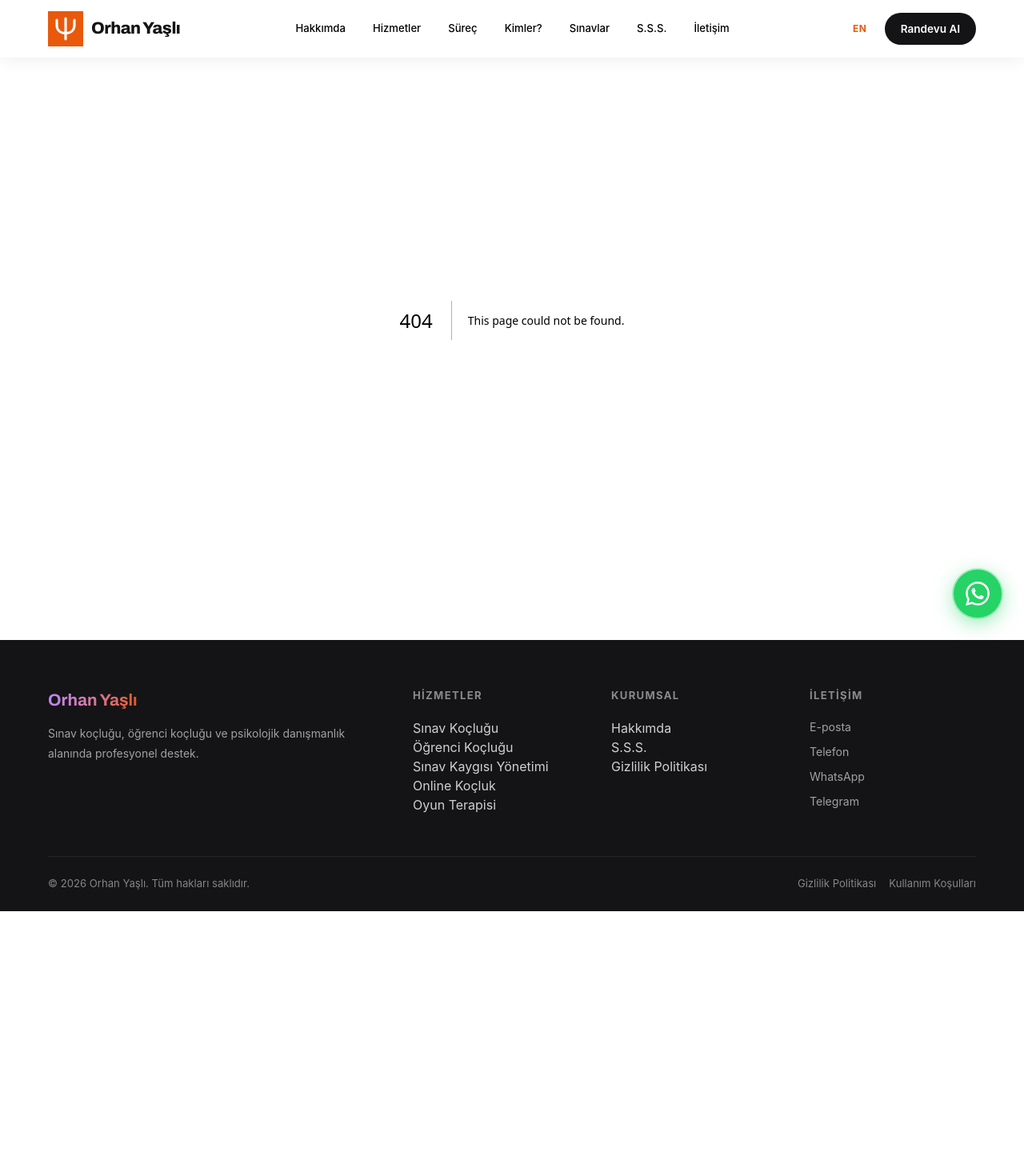
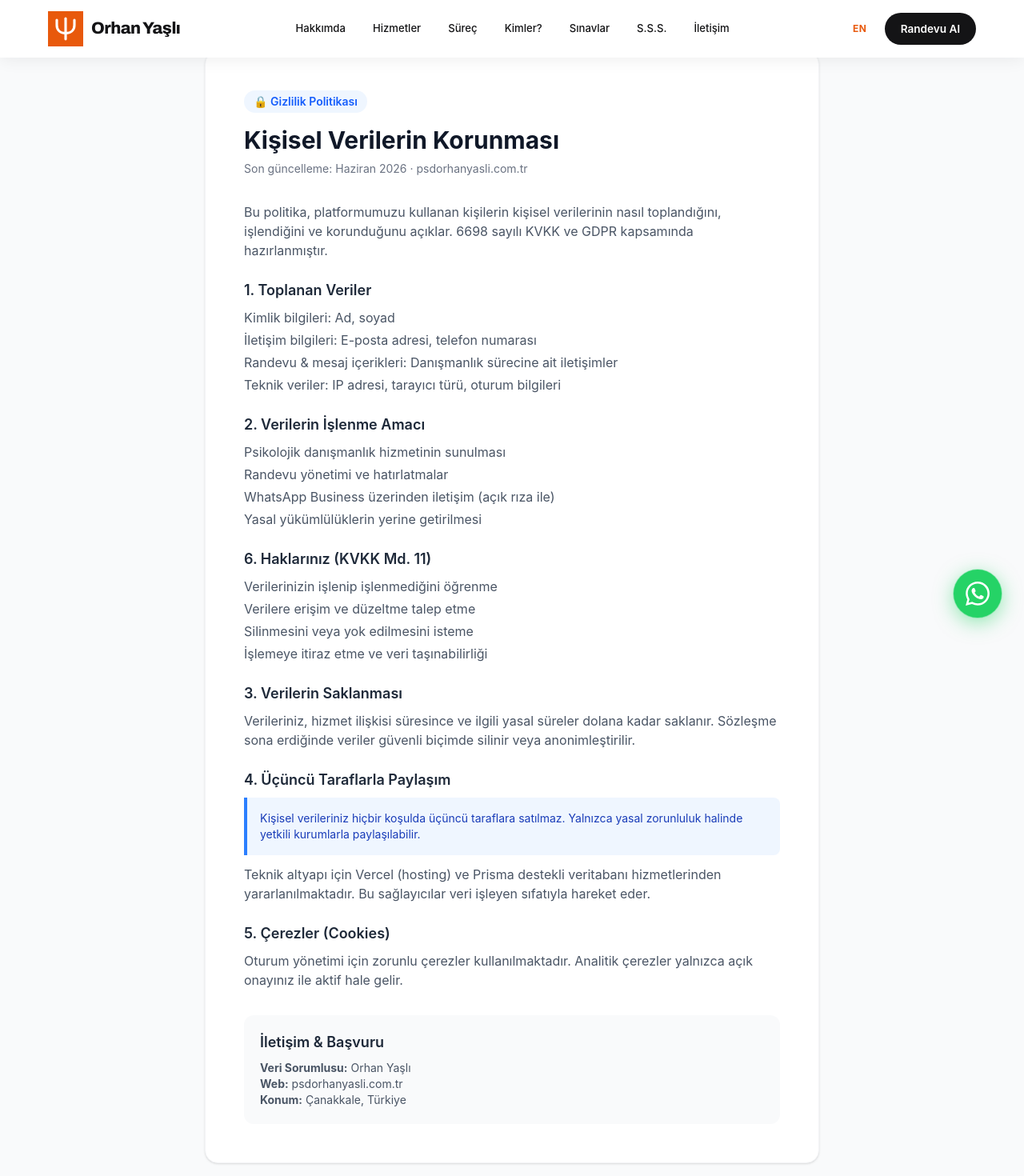
Before and after one commit to Orhany23/danismanlik-kocluk-site, a Next.js app: page /gizlilik in a window 1280 px wide. Before the commit this address had no page. Shown: the top 1470 px of the page at 80% size. Before the commit the page ends 1139 px from the top, so only its background shows below. Built offline with nearby package versions, Linux system fonts and the light colour scheme; a web font is replaced by a local one.

Commit message:
feat: gizlilik politikası sayfası eklendi

```diff
--- /dev/null
+++ b/src/app/gizlilik/page.tsx
@@ -0,0 +1,111 @@
+export const metadata = {
+  title: "Gizlilik Politikası | Orhan Yaşlı",
+  description: "Kişisel verilerin korunması hakkında bilgi edinin. KVKK kapsamında gizlilik politikamız.",
+  alternates: { canonical: "/gizlilik" },
+};
+
+export default function GizlilikPage() {
+  return (
+    <div className="min-h-screen bg-gray-50 py-16 px-4">
+      <div className="max-w-3xl mx-auto">
+        <div className="bg-white rounded-2xl shadow-sm border border-gray-100 p-8 md:p-12">
+          <span className="inline-block bg-blue-50 text-blue-600 text-sm font-semibold px-3 py-1 rounded-full mb-4">
+            🔒 Gizlilik Politikası
+          </span>
+          <h1 className="text-3xl font-bold text-gray-900 mb-2">
+            Kişisel Verilerin Korunması
+          </h1>
+          <p className="text-gray-500 text-sm mb-8">
+            Son güncelleme: Haziran 2026 · psdorhanyasli.com.tr
+          </p>
+
+          <p className="text-gray-600 mb-6">
+            Bu politika, platformumuzu kullanan kişilerin kişisel verilerinin nasıl toplandığını,
+            işlendiğini ve korunduğunu açıklar. 6698 sayılı KVKK ve GDPR kapsamında hazırlanmıştır.
+          </p>
+
+          {[
+            {
+              title: "1. Toplanan Veriler",
+              items: [
+                "Kimlik bilgileri: Ad, soyad",
+                "İletişim bilgileri: E-posta adresi, telefon numarası",
+                "Randevu & mesaj içerikleri: Danışmanlık sürecine ait iletişimler",
+                "Teknik veriler: IP adresi, tarayıcı türü, oturum bilgileri",
+              ],
+            },
+            {
+              title: "2. Verilerin İşlenme Amacı",
+              items: [
+                "Psikolojik danışmanlık hizmetinin sunulması",
+                "Randevu yönetimi ve hatırlatmalar",
+                "WhatsApp Business üzerinden iletişim (açık rıza ile)",
+                "Yasal yükümlülüklerin yerine getirilmesi",
+              ],
+            },
+            {
+              title: "6. Haklarınız (KVKK Md. 11)",
+              items: [
+                "Verilerinizin işlenip işlenmediğini öğrenme",
+                "Verilere erişim ve düzeltme talep etme",
+                "Silinmesini veya yok edilmesini isteme",
+                "İşlemeye itiraz etme ve veri taşınabilirliği",
+              ],
+            },
+          ].map((section) => (
+            <div key={section.title} className="mb-6">
+              <h2 className="text-lg font-semibold text-gray-800 mb-2">{section.title}</h2>
+              <ul className="list-disc list-inside space-y-1 text-gray-600">
+                {section.items.map((item) => (
+                  <li key={item}>{item}</li>
+                ))}
+              </ul>
+            </div>
+          ))}
+
+          <div className="mb-6">
+            <h2 className="text-lg font-semibold text-gray-800 mb-2">3. Verilerin Saklanması</h2>
+            <p className="text-gray-600">
+              Verileriniz, hizmet ilişkisi süresince ve ilgili yasal süreler dolana kadar saklanır.
+              Sözleşme sona erdiğinde veriler güvenli biçimde silinir veya anonimleştirilir.
+            </p>
+          </div>
+
+          <div className="mb-6">
+            <h2 className="text-lg font-semibold text-gray-800 mb-2">4. Üçüncü Taraflarla Paylaşım</h2>
+            <div className="bg-blue-50 border-l-4 border-blue-500 p-4 rounded-r-lg mb-3 text-blue-800 text-sm">
+              Kişisel verileriniz hiçbir koşulda üçüncü taraflara satılmaz. Yalnızca yasal zorunluluk
+              halinde yetkili kurumlarla paylaşılabilir.
+            </div>
+            <p className="text-gray-600">
+              Teknik altyapı için Vercel (hosting) ve Prisma destekli veritabanı hizmetlerinden
+              yararlanılmaktadır. Bu sağlayıcılar veri işleyen sıfatıyla hareket eder.
+            </p>
+          </div>
+
+          <div className="mb-6">
+            <h2 className="text-lg font-semibold text-gray-800 mb-2">5. Çerezler (Cookies)</h2>
+            <p className="text-gray-600">
+              Oturum yönetimi için zorunlu çerezler kullanılmaktadır. Analitik çerezler yalnızca
+              açık onayınız ile aktif hale gelir.
+            </p>
+          </div>
+
+          <div className="bg-gray-50 rounded-xl p-5 mt-8">
+            <h2 className="text-lg font-semibold text-gray-800 mb-2">İletişim & Başvuru</h2>
+            <p className="text-gray-600 text-sm">
+              <strong>Veri Sorumlusu:</strong> Orhan Yaşlı
+              <br />
+              <strong>Web:</strong>{" "}
+              <a href="https://psdorhanyasli.com.tr" className="text-blue-600 hover:underline">
+                psdorhanyasli.com.tr
+              </a>
+              <br />
+              <strong>Konum:</strong> Çanakkale, Türkiye
+            </p>
+          </div>
+        </div>
+      </div>
+    </div>
+  );
+}
```
